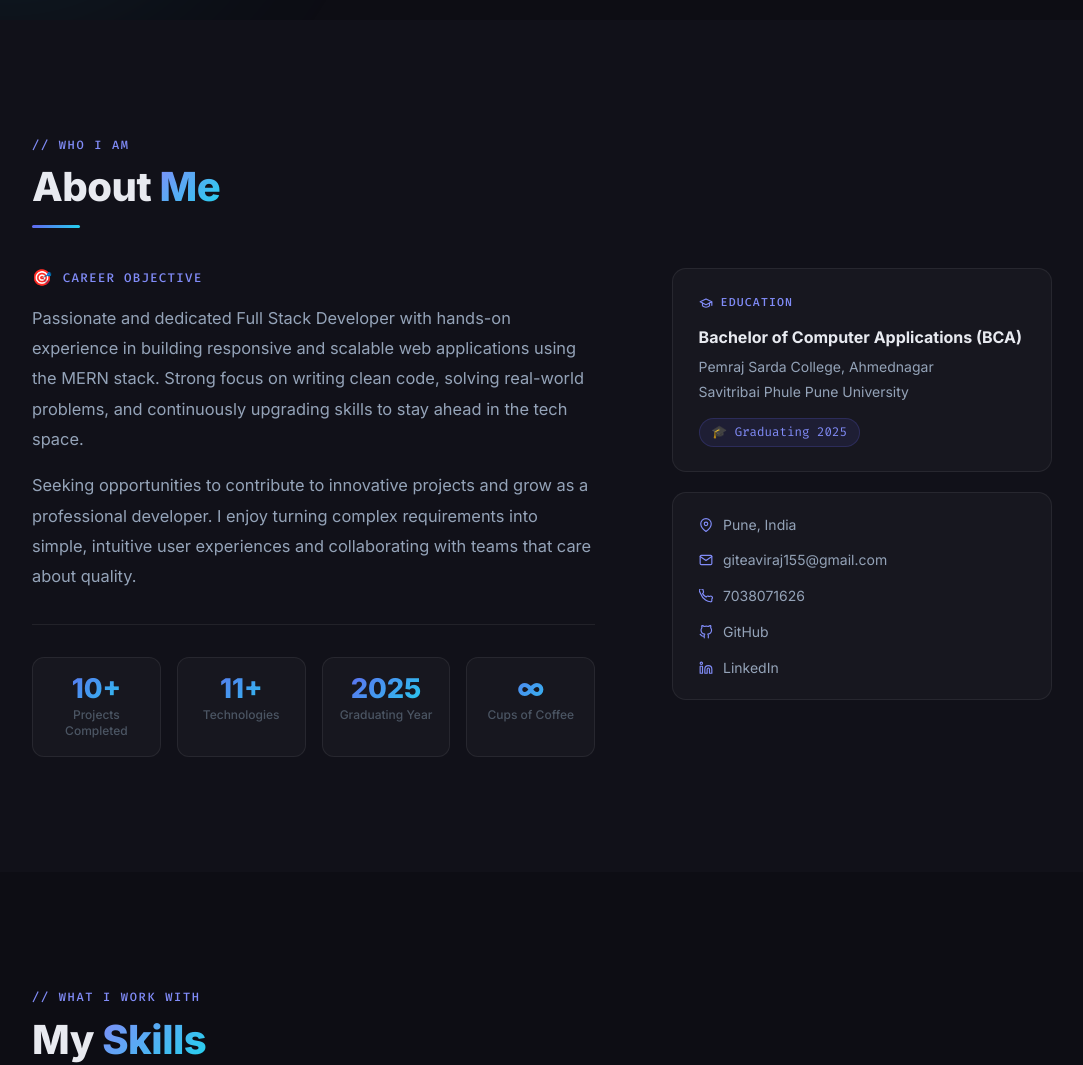
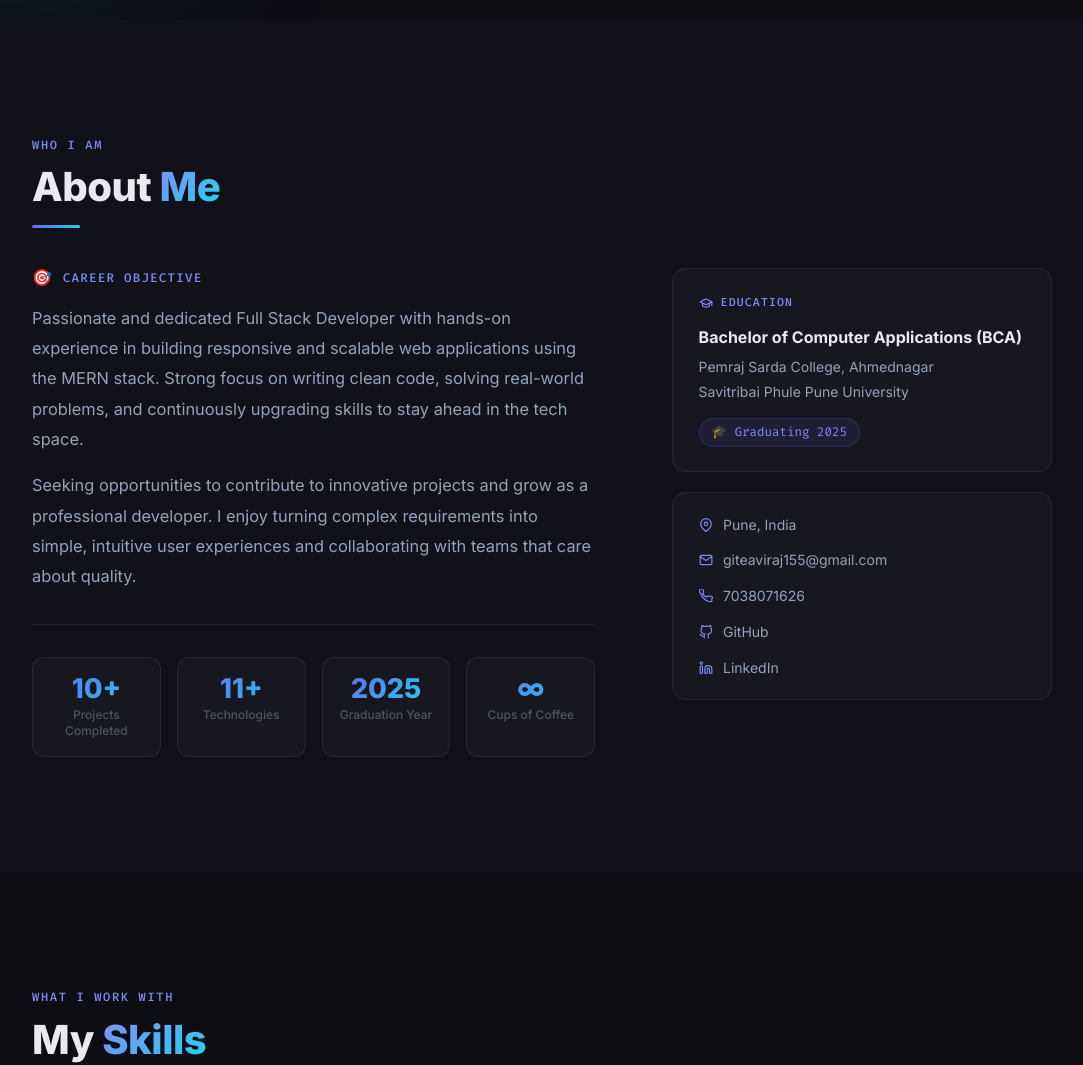
Before and after one commit to GitEPatiL/my-portfolio, a React (Vite) app: page / in a window 1280 px wide. Shown: the part 780-1845 px from the top of the page, without its empty margins (98-1181 px from the left). Built offline with nearby package versions, Linux system fonts and the light colour scheme.

Commit message:
update about and skills sections

```diff
--- a/src/components/About/About.jsx
+++ b/src/components/About/About.jsx
@@ -45,7 +45,7 @@ export default function About() {
     <section id="about">
       <div className="container">
         {/* Section heading — always visible */}
-        <p className="section-tag">{`// who I am`}</p>
+        <p className="section-tag">{` who I am`}</p>
         <h2 className="section-title">About <span>Me</span></h2>
         <div className="section-divider" aria-hidden="true" />
 
--- a/src/components/Skills/Skills.jsx
+++ b/src/components/Skills/Skills.jsx
@@ -12,7 +12,7 @@ export default function Skills() {
       <div className="container">
 
         {/* Section heading */}
-        <p className="section-tag">{`// what I work with`}</p>
+        <p className="section-tag">{` what I work with`}</p>
         <h2 className="section-title">My <span>Skills</span></h2>
         <div className="section-divider" aria-hidden="true" />
 
--- a/src/data/portfolioData.js
+++ b/src/data/portfolioData.js
@@ -13,7 +13,7 @@ export const siteConfig = {
   location: "Pune, India",
   email:    "giteaviraj155@gmail.com",
   phone:    "7038071626",
-  resumeUrl: "#", // Replace with your actual resume / Google Drive link
+  resumeUrl: "https://drive.google.com/file/d/1vaT8geEv2iHELza-2y_IwJnn97tYdHem/view?usp=drive_link", // Replace with your actual resume / Google Drive link
 };
 
 // ── Navigation links ─────────────────────────────────────────
@@ -38,7 +38,7 @@ export const about = {
   stats: [
     { label: "Projects Completed",  value: "10+"  },
     { label: "Technologies",        value: "11+"  },
-    { label: "Graduating Year",     value: "2025" },
+    { label: "Graduation Year",     value: "2025" },
     { label: "Cups of Coffee",      value: "∞"    },
   ],
 };
@@ -98,7 +98,7 @@ export const projects = [
     description:
       "A full-stack e-commerce web application for an organic spice brand. Features include product listings, user authentication, OAuth2-based email delivery, and a production-ready MySQL database schema following the MVC architecture.",
     tags: ["Node.js", "Express.js", "MySQL", "HTML", "CSS"],
-    github: "https://github.com/GitEPatiL",
+    github: "https://github.com/GitEPatiL/Masale-Selling-Website",
     live:   "#", // Add live URL when deployed
     featured: true,
   },
@@ -108,7 +108,7 @@ export const projects = [
     description:
       "A curated collection of five vanilla JavaScript mini-projects demonstrating core DOM manipulation skills: Animated Cursor, List & Search, Simple Calculator, Todo List, and Color Switcher.",
     tags: ["HTML", "CSS", "JavaScript", "DOM"],
-    github: "https://github.com/GitEPatiL",
+    github: "https://github.com/GitEPatiL/dom-mini-projects",
     live:   "#",
     featured: true,
   },
@@ -138,9 +138,9 @@ export const projects = [
 export const experience = [
   {
     id: 1,
-    role:    "Full Stack Developer (Freelance)",
+    role:    "Full Stack Developer Intern",
     company: "Self-Employed",
-    period:  "2024 – Present",
+    period:  "04/2025 – 09/2025",
     description:
       "Designing and developing complete web applications for clients from the ground up — covering UI design, RESTful APIs, database schemas, and deployment.",
     highlights: [
```
